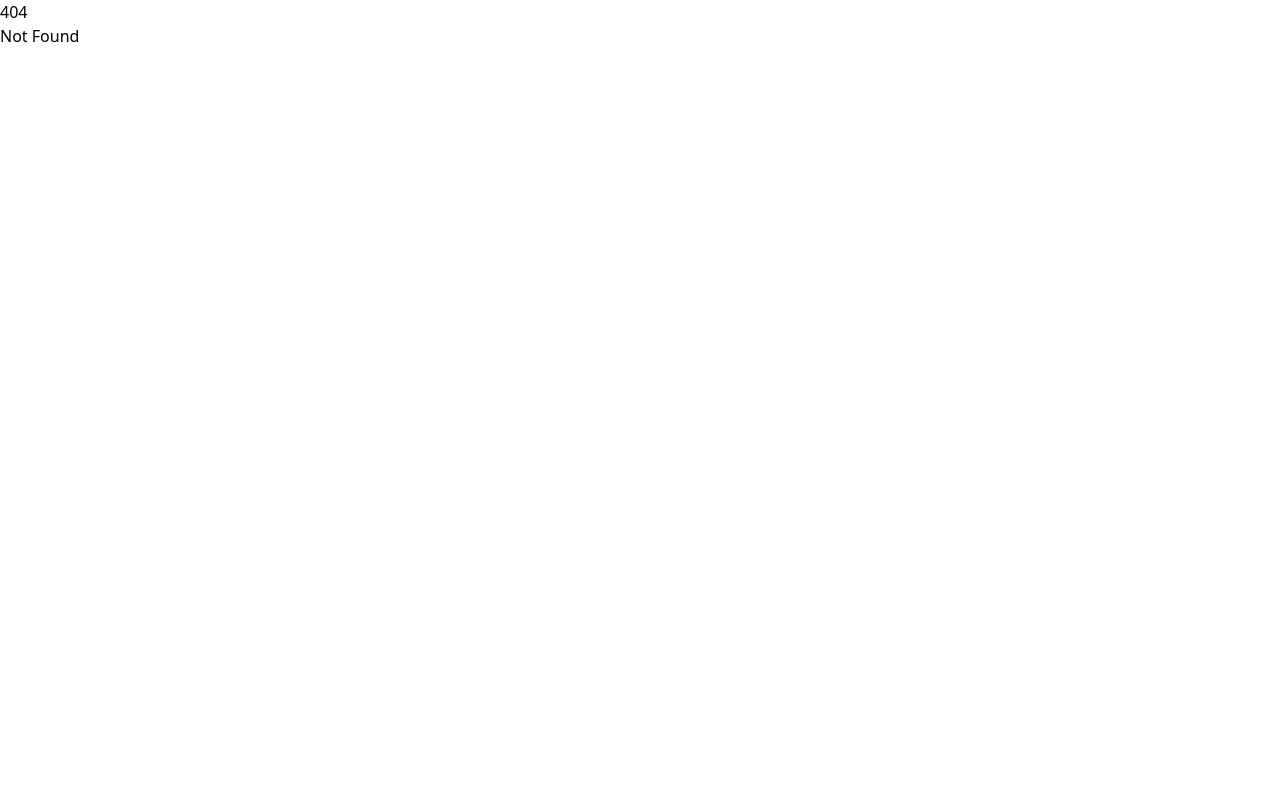
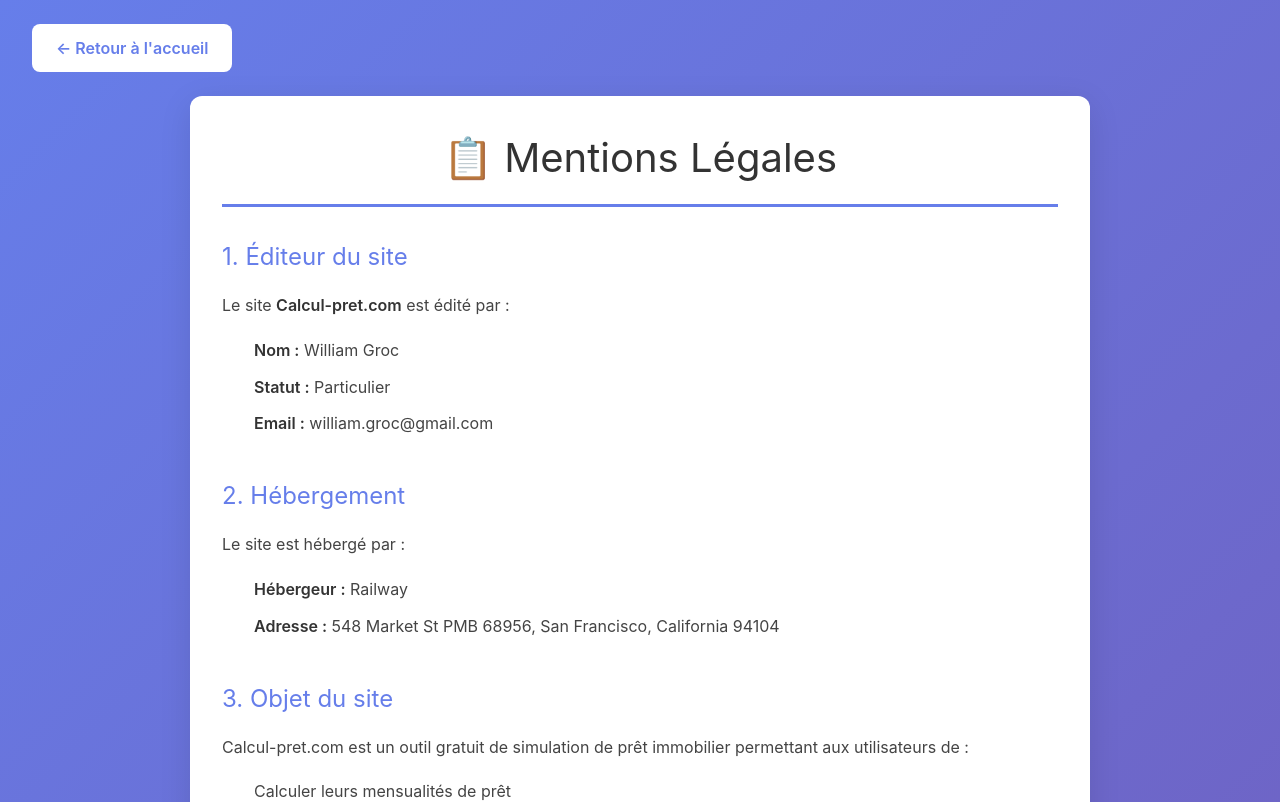
Before and after one commit to WilliamGroc/opti-loan, a SvelteKit app: page /mentions-legales in a window 1280 px wide. Before the commit this address had no page. Shown: the top 802 px of the page. Built offline with nearby package versions, Linux system fonts and the light colour scheme.

Commit message:
Add footer and Terms of Service

```diff
--- a/src/routes/+layout.svelte
+++ b/src/routes/+layout.svelte
@@ -25,4 +25,70 @@
 
 <PWAInstallPrompt />
 
-{@render children()}
+<div class="layout-wrapper">
+	{@render children()}
+
+	<footer class="site-footer">
+		<div class="footer-content">
+			<p>&copy; 2026 Calcul-pret.com - Tous droits réservés</p>
+			<a href="/mentions-legales" class="footer-link">Mentions légales</a>
+		</div>
+	</footer>
+</div>
+
+<style>
+	.layout-wrapper {
+		display: flex;
+		flex-direction: column;
+		min-height: 100vh;
+	}
+
+	.site-footer {
+		background: rgba(255, 255, 255, 0.1);
+		backdrop-filter: blur(10px);
+		padding: 2rem;
+		margin-top: auto;
+		border-top: 1px solid rgba(255, 255, 255, 0.2);
+	}
+
+	.footer-content {
+		max-width: 1400px;
+		margin: 0 auto;
+		display: flex;
+		justify-content: space-between;
+		align-items: center;
+		flex-wrap: wrap;
+		gap: 1rem;
+		color: white;
+	}
+
+	.footer-content p {
+		margin: 0;
+		font-size: 0.9rem;
+	}
+
+	.footer-link {
+		color: white;
+		text-decoration: none;
+		font-size: 0.9rem;
+		padding: 0.5rem 1rem;
+		border-radius: 6px;
+		transition: all 0.2s;
+		background: rgba(255, 255, 255, 0.1);
+	}
+
+	.footer-link:hover {
+		background: rgba(255, 255, 255, 0.2);
+	}
+
+	@media (max-width: 768px) {
+		.footer-content {
+			flex-direction: column;
+			text-align: center;
+		}
+
+		.footer-link {
+			width: 100%;
+		}
+	}
+</style>
--- /dev/null
+++ b/src/routes/mentions-legales/+page.svelte
@@ -0,0 +1,299 @@
+<script lang="ts">
+	const siteName = 'Calcul Prêt';
+	const siteUrl = 'https://www.calcul-pret.com';
+	const pageTitle = 'Mentions Légales | Calcul-pret.com';
+	const pageDescription =
+		"Mentions légales du site Calcul-pret.com, outil gratuit de simulation de prêt immobilier et de calcul de capacité d'emprunt.";
+</script>
+
+<svelte:head>
+	<title>{pageTitle}</title>
+	<link rel="canonical" href={`${siteUrl}/mentions-legales`} />
+	<meta name="description" content={pageDescription} />
+	<meta name="robots" content="index, follow" />
+	<meta property="og:type" content="website" />
+	<meta property="og:site_name" content={siteName} />
+	<meta property="og:title" content={pageTitle} />
+	<meta property="og:description" content={pageDescription} />
+	<meta property="og:url" content={`${siteUrl}/mentions-legales`} />
+	<meta property="og:locale" content="fr_FR" />
+</svelte:head>
+
+<div class="page-wrapper">
+	<nav class="nav-bar">
+		<a href="/" class="nav-link">← Retour à l'accueil</a>
+	</nav>
+
+	<div class="legal-container">
+		<h1>📋 Mentions Légales</h1>
+
+		<section class="legal-section">
+			<h2>1. Éditeur du site</h2>
+			<p>
+				Le site <strong>Calcul-pret.com</strong> est édité par :
+			</p>
+			<ul>
+				<li><strong>Nom :</strong> William Groc</li>
+				<li><strong>Statut :</strong> Particulier</li>
+				<li><strong>Email :</strong> william.groc@gmail.com</li>
+			</ul>
+		</section>
+
+		<section class="legal-section">
+			<h2>2. Hébergement</h2>
+			<p>Le site est hébergé par :</p>
+			<ul>
+				<li><strong>Hébergeur :</strong> Railway</li>
+				<li><strong>Adresse :</strong> 548 Market St PMB 68956, San Francisco, California 94104</li>
+			</ul>
+		</section>
+
+		<section class="legal-section">
+			<h2>3. Objet du site</h2>
+			<p>
+				Calcul-pret.com est un outil gratuit de simulation de prêt immobilier permettant aux
+				utilisateurs de :
+			</p>
+			<ul>
+				<li>Calculer leurs mensualités de prêt</li>
+				<li>Estimer leur capacité d'emprunt maximale</li>
+				<li>Évaluer le prix maximum d'un bien immobilier qu'ils peuvent acquérir</li>
+				<li>Calculer les frais annexes (notaire, dossier, garantie, assurance)</li>
+				<li>Déterminer leur taux d'endettement</li>
+			</ul>
+		</section>
+
+		<section class="legal-section">
+			<h2>4. Limitation de responsabilité</h2>
+			<p>
+				<strong>Les informations fournies sur ce site sont à titre indicatif uniquement.</strong>
+			</p>
+			<p>
+				Les calculs et simulations présentés ne constituent pas des offres de prêt et n'engagent
+				aucunement l'éditeur du site. Les résultats obtenus sont des estimations basées sur les
+				paramètres saisis par l'utilisateur.
+			</p>
+			<p>
+				Les taux d'intérêt, les frais bancaires, les conditions d'octroi de prêt et les modalités de
+				calcul peuvent varier selon les établissements financiers. Il est fortement recommandé de
+				consulter un conseiller bancaire ou un courtier en prêt immobilier pour obtenir une offre
+				personnalisée et des conseils adaptés à votre situation.
+			</p>
+			<p>
+				L'éditeur ne peut être tenu responsable des décisions prises sur la base des informations
+				fournies par le site.
+			</p>
+		</section>
+
+		<section class="legal-section">
+			<h2>5. Propriété intellectuelle</h2>
+			<p>
+				L'ensemble du contenu de ce site (structure, textes, graphismes, logos, icônes) est la
+				propriété exclusive de William Groc, sauf mention contraire.
+			</p>
+			<p>
+				Toute reproduction, distribution, modification, adaptation, retransmission ou publication de
+				ces différents éléments est strictement interdite sans l'accord exprès par écrit de
+				l'éditeur.
+			</p>
+		</section>
+
+		<section class="legal-section">
+			<h2>6. Protection des données personnelles (RGPD)</h2>
+			<p>
+				<strong>Calcul-pret.com respecte votre vie privée.</strong>
+			</p>
+			<p>Les données que vous saisissez dans les calculateurs :</p>
+			<ul>
+				<li>
+					<strong>Sont stockées localement</strong> dans votre navigateur (localStorage) uniquement
+				</li>
+				<li><strong>Ne sont pas transmises</strong> à nos serveurs</li>
+				<li><strong>Ne sont pas collectées</strong> ni analysées par l'éditeur du site</li>
+				<li>
+					<strong>Restent sous votre contrôle</strong> - vous pouvez les supprimer à tout moment
+				</li>
+			</ul>
+			<p>
+				Aucune donnée personnelle n'est collectée via des formulaires de contact ou d'inscription,
+				car le site ne propose pas de telles fonctionnalités.
+			</p>
+			<p>
+				Le site n'utilise pas de cookies de suivi ou d'analyse. Seuls les cookies techniques
+				nécessaires au fonctionnement du site (localStorage) sont utilisés.
+			</p>
+		</section>
+
+		<section class="legal-section">
+			<h2>7. Liens hypertextes</h2>
+			<p>
+				Le site peut contenir des liens vers d'autres sites internet. L'éditeur n'exerce aucun
+				contrôle sur ces sites et décline toute responsabilité quant à leur contenu.
+			</p>
+		</section>
+
+		<section class="legal-section">
+			<h2>8. Modifications</h2>
+			<p>
+				L'éditeur se réserve le droit de modifier les présentes mentions légales à tout moment. Les
+				utilisateurs sont invités à les consulter régulièrement.
+			</p>
+		</section>
+
+		<section class="legal-section">
+			<h2>9. Droit applicable</h2>
+			<p>
+				Les présentes mentions légales sont régies par le droit français. En cas de litige et à
+				défaut d'accord amiable, le litige sera porté devant les tribunaux français compétents.
+			</p>
+		</section>
+
+		<section class="legal-section">
+			<h2>10. Contact</h2>
+			<p>
+				Pour toute question concernant ces mentions légales ou le fonctionnement du site, vous
+				pouvez nous contacter à l'adresse :
+			</p>
+			<p class="contact-email">
+				<strong>📧 william.groc@gmail.com</strong>
+			</p>
+		</section>
+
+		<div class="last-update">
+			<p><em>Dernière mise à jour : 8 janvier 2026</em></p>
+		</div>
+	</div>
+</div>
+
+<style>
+	:global(body) {
+		margin: 0;
+		padding: 0;
+		font-family:
+			-apple-system, BlinkMacSystemFont, 'Segoe UI', Roboto, Oxygen, Ubuntu, Cantarell, sans-serif;
+		background: linear-gradient(135deg, #667eea 0%, #764ba2 100%);
+		min-height: 100vh;
+	}
+
+	.page-wrapper {
+		min-height: 100vh;
+		padding-bottom: 3rem;
+	}
+
+	.nav-bar {
+		padding: 1.5rem 2rem;
+	}
+
+	.nav-link {
+		background: white;
+		color: #667eea;
+		padding: 0.75rem 1.5rem;
+		border-radius: 8px;
+		text-decoration: none;
+		font-weight: 600;
+		transition: all 0.2s;
+		display: inline-block;
+	}
+
+	.nav-link:hover {
+		transform: translateY(-2px);
+		box-shadow: 0 4px 12px rgba(0, 0, 0, 0.2);
+	}
+
+	.legal-container {
+		max-width: 900px;
+		margin: 0 auto;
+		padding: 2rem;
+		background: white;
+		border-radius: 12px;
+		box-shadow: 0 8px 32px rgba(0, 0, 0, 0.1);
+	}
+
+	h1 {
+		color: #333;
+		font-size: 2.5rem;
+		margin: 0 0 2rem 0;
+		text-align: center;
+		padding-bottom: 1rem;
+		border-bottom: 3px solid #667eea;
+	}
+
+	.legal-section {
+		margin-bottom: 2.5rem;
+	}
+
+	h2 {
+		color: #667eea;
+		font-size: 1.5rem;
+		margin: 0 0 1rem 0;
+	}
+
+	p {
+		color: #444;
+		line-height: 1.8;
+		margin: 0 0 1rem 0;
+		text-align: justify;
+	}
+
+	ul {
+		color: #444;
+		line-height: 1.8;
+		margin: 1rem 0;
+		padding-left: 2rem;
+	}
+
+	li {
+		margin-bottom: 0.5rem;
+	}
+
+	strong {
+		color: #333;
+		font-weight: 600;
+	}
+
+	.contact-email {
+		text-align: center;
+		font-size: 1.2rem;
+		padding: 1rem;
+		background: #f0f4ff;
+		border-radius: 8px;
+		margin-top: 1rem;
+	}
+
+	.last-update {
+		margin-top: 3rem;
+		padding-top: 2rem;
+		border-top: 1px solid #e0e0e0;
+		text-align: center;
+	}
+
+	.last-update p {
+		color: #999;
+		font-size: 0.9rem;
+		text-align: center;
+	}
+
+	@media (max-width: 768px) {
+		.legal-container {
+			padding: 1.5rem;
+			margin: 0 1rem;
+		}
+
+		h1 {
+			font-size: 2rem;
+		}
+
+		h2 {
+			font-size: 1.3rem;
+		}
+
+		p,
+		ul {
+			text-align: left;
+		}
+
+		.nav-bar {
+			padding: 1rem;
+		}
+	}
+</style>
```
Also changed, not shown: 1 other file (tests, documents, lock files or other folders).
